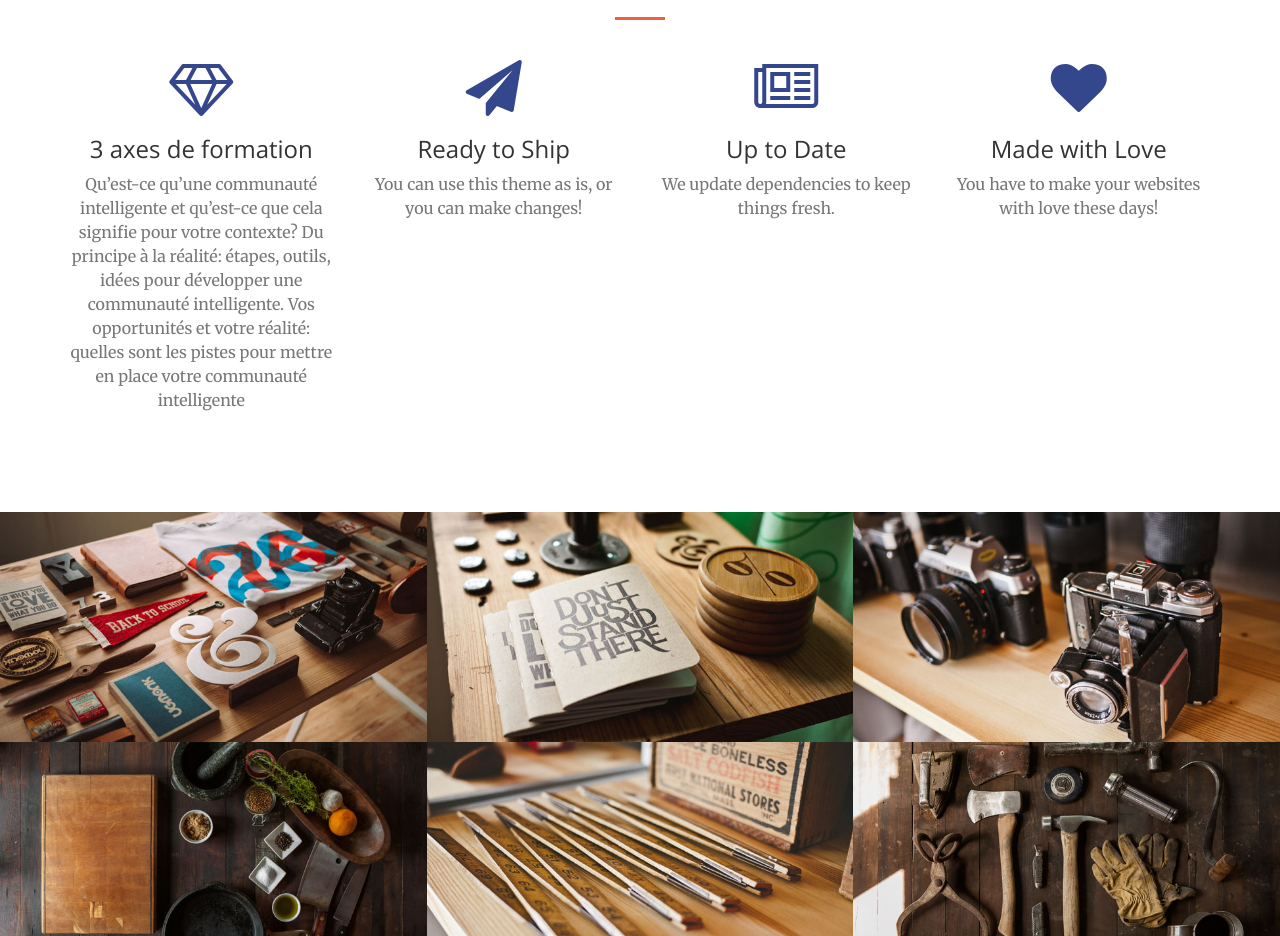
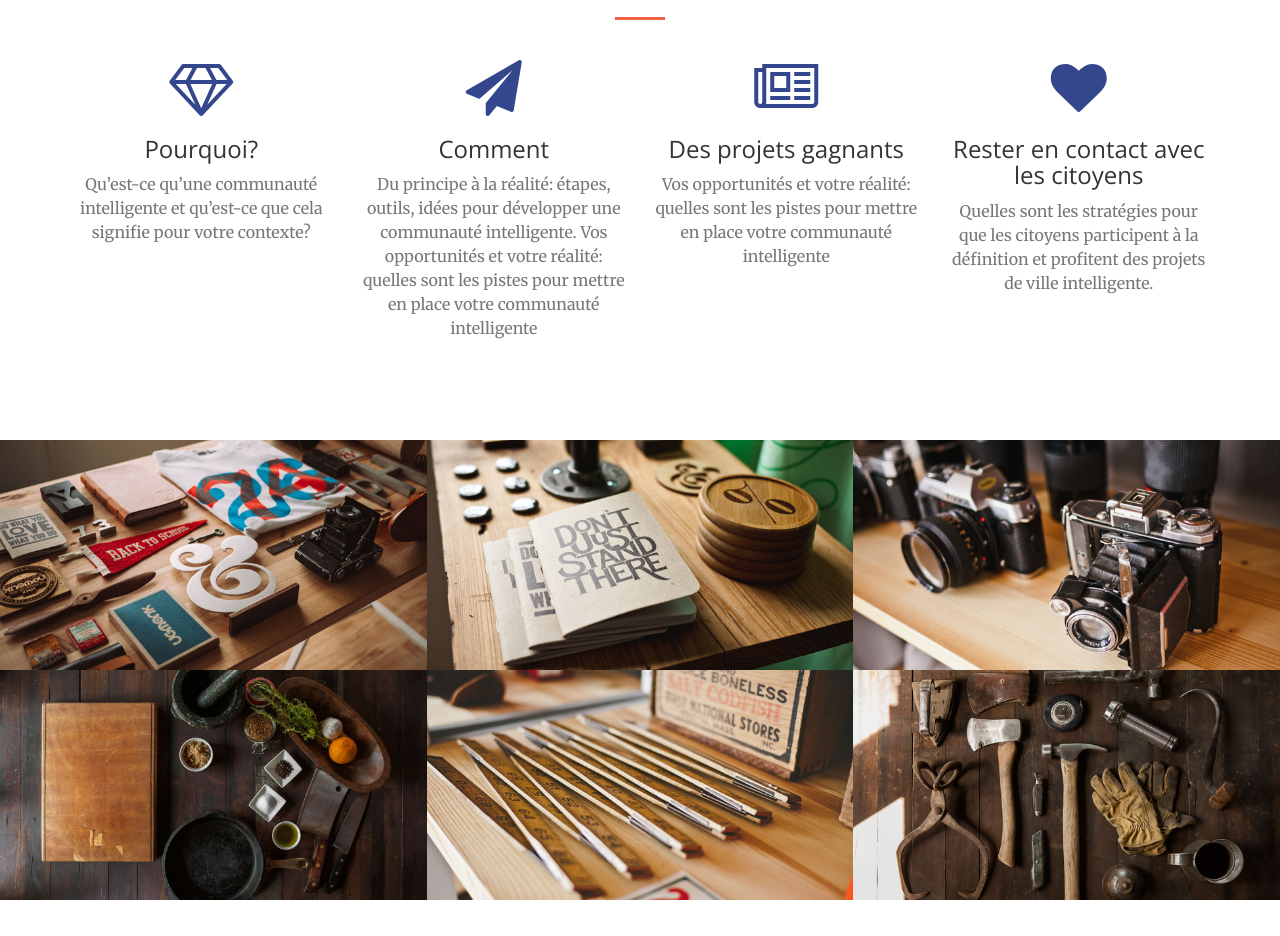
Before and after one commit to manivelleio/formationci, a website: page index.html in a window 1280 px wide. Shown: the part 1483-2419 px from the top of the page. Drawn offline with nearby package versions, Linux system fonts and the light colour scheme.

Commit message:
Update contenu

```diff
--- a/index.html
+++ b/index.html
@@ -108,10 +108,8 @@
                 <div class="col-lg-3 col-md-6 text-center">
                     <div class="service-box">
                         <i class="fa fa-4x fa-diamond text-primary sr-icons"></i>
-                        <h3>3 axes de formation</h3>
+                        <h3>Pourquoi?</h3>
                         <p class="text-muted">Qu’est-ce qu’une communauté intelligente et qu’est-ce que cela signifie pour votre contexte?
-Du principe à la réalité: étapes, outils, idées pour développer une communauté intelligente.
-Vos opportunités et votre réalité: quelles sont les pistes pour mettre en place votre communauté intelligente
 
                         </p>
                     </div>
@@ -119,22 +117,23 @@ Vos opportunités et votre réalité: quelles sont les pistes pour mettre en pla
                 <div class="col-lg-3 col-md-6 text-center">
                     <div class="service-box">
                         <i class="fa fa-4x fa-paper-plane text-primary sr-icons"></i>
-                        <h3>Ready to Ship</h3>
-                        <p class="text-muted">You can use this theme as is, or you can make changes!</p>
+                        <h3>Comment</h3>
+                        <p class="text-muted">Du principe à la réalité: étapes, outils, idées pour développer une communauté intelligente.
+Vos opportunités et votre réalité: quelles sont les pistes pour mettre en place votre communauté intelligente</p>
                     </div>
                 </div>
                 <div class="col-lg-3 col-md-6 text-center">
                     <div class="service-box">
                         <i class="fa fa-4x fa-newspaper-o text-primary sr-icons"></i>
-                        <h3>Up to Date</h3>
-                        <p class="text-muted">We update dependencies to keep things fresh.</p>
+                        <h3>Des projets gagnants</h3>
+                        <p class="text-muted">Vos opportunités et votre réalité: quelles sont les pistes pour mettre en place votre communauté intelligente</p>
                     </div>
                 </div>
                 <div class="col-lg-3 col-md-6 text-center">
                     <div class="service-box">
                         <i class="fa fa-4x fa-heart text-primary sr-icons"></i>
-                        <h3>Made with Love</h3>
-                        <p class="text-muted">You have to make your websites with love these days!</p>
+                        <h3>Rester en contact avec les citoyens</h3>
+                        <p class="text-muted">Quelles sont les stratégies pour que les citoyens participent à la définition et profitent des projets de ville intelligente.</p>
                     </div>
                 </div>
             </div>
```
